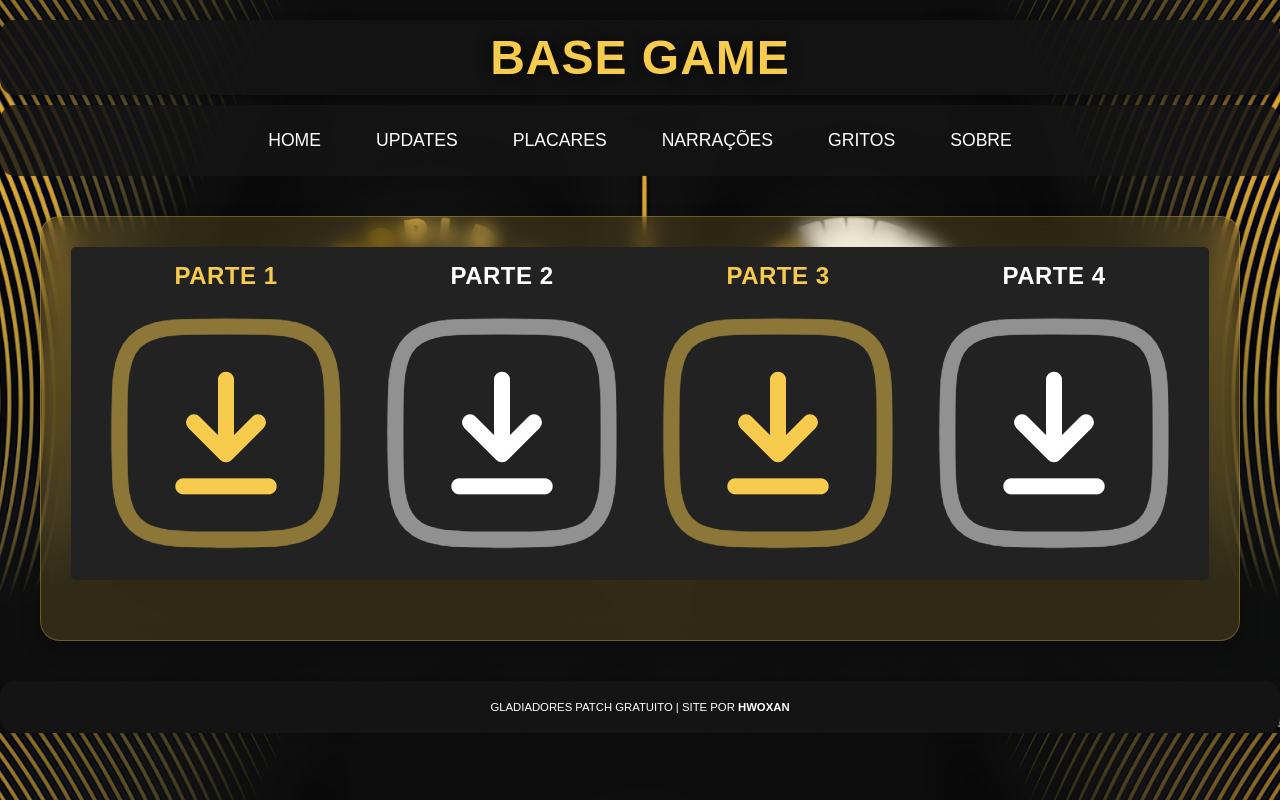
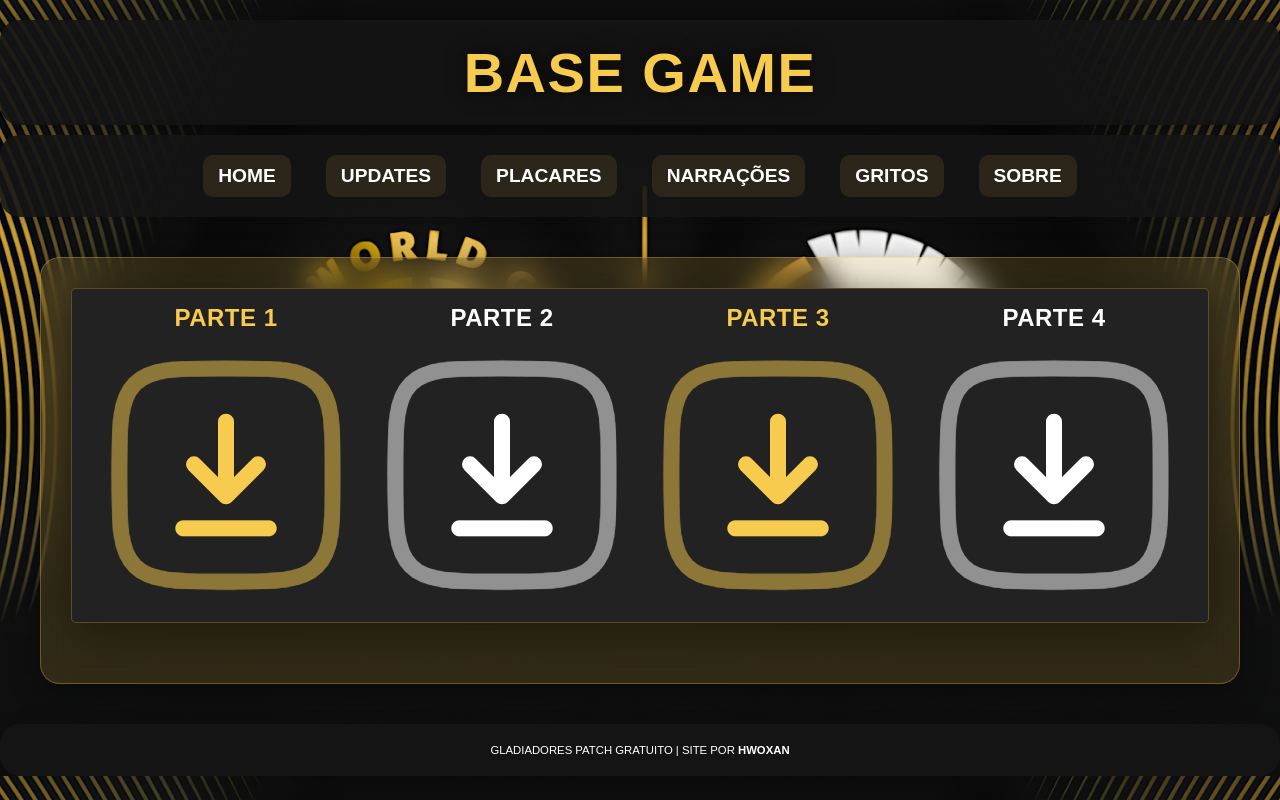
Before and after one commit to hwoxan/fgp, a plain HTML site: page base.html in a window 1280 px wide. Drawn offline with Linux system fonts and the light colour scheme.

Commit message:
Update home.css

```diff
--- a/assets/css/home.css
+++ b/assets/css/home.css
@@ -19,47 +19,56 @@ body {
 /* Header */
 header {
     background-color: rgba(20, 20, 20, 0.9); /* Fundo escuro mais forte */
-    padding: 10px 0;
+    padding: 20px 0;
     text-align: center;
-    box-shadow: 0 2px 10px rgba(0, 0, 0, 0.3); /* Sombra suave */
-    border-radius: 15px;
+    box-shadow: 0 4px 20px rgba(0, 0, 0, 0.4); /* Sombra suave */
+    border-radius: 20px;
     margin-top: 20px; /* Distância do topo */
+    animation: slideDown 0.5s ease-out; /* Animação suave ao entrar */
 }
 
 header h1 {
-    font-size: 3rem; /* Tamanho de fonte maior e moderno */
+    font-size: 3.5rem; /* Tamanho de fonte maior e moderno */
     color: #F7CB4D;
-    text-shadow: 0 0 15px rgba(0, 0, 0, 0.8);
+    text-shadow: 0 0 20px rgba(0, 0, 0, 0.8);
     font-weight: bold;
-    letter-spacing: 1px;
+    letter-spacing: 1.5px;
     text-transform: uppercase; /* Letra maiúscula para um visual mais forte */
+    transition: transform 0.3s ease;
+}
+
+header h1:hover {
+    transform: scale(1.1); /* Aumenta o título ao passar o mouse */
 }
 
 /* Navigation */
 .navbar {
-    background-color: rgba(20, 20, 20, 0.8);
+    background-color: rgba(20, 20, 20, 0.9);
     padding: 20px 0;
     display: flex;
     justify-content: center;
     gap: 35px;
-    border-radius: 15px; /* Bordas arredondadas */
+    border-radius: 20px; /* Bordas arredondadas */
     margin-top: 10px; /* Distância entre navbar e conteúdo */
+    box-shadow: 0 4px 20px rgba(0, 0, 0, 0.2); /* Sombra suave */
 }
 
 .navbar a {
     color: #fff;
-    font-size: 1.1rem;
-    font-weight: 500;
+    font-size: 1.2rem;
+    font-weight: 600;
     text-decoration: none;
-    transition: all 0.3s ease; /* Suaviza a transição */
-    border-radius: 5px;
-    padding: 5px 10px;
+    transition: all 0.4s ease; /* Suaviza a transição */
+    border-radius: 10px;
+    padding: 10px 15px;
+    background-color: rgba(247, 202, 77, 0.1); /* Leve fundo dourado */
 }
 
 .navbar a:hover {
     color: #F7CB4D;
-    background-color: rgba(247, 202, 77, 0.1); /* Fundo leve ao passar o mouse */
-    text-decoration: underline;
+    background-color: rgba(247, 202, 77, 0.2); /* Fundo dourado mais forte */
+    box-shadow: 0 0 10px rgba(247, 202, 77, 0.5); /* Efeito de brilho */
+    transform: scale(1.05); /* Leve aumento ao passar o mouse */
 }
 
 /* Main Content */
@@ -69,30 +78,42 @@ header h1 {
     padding: 30px;
     background-color: rgba(247, 202, 77, 0.15); /* Cor suave de fundo */
     border-radius: 20px;
-    box-shadow: 0 8px 20px rgba(0, 0, 0, 0.3); /* Sombras modernas */
-    backdrop-filter: blur(10px); /* Efeito de desfoque no fundo */
+    box-shadow: 0 8px 30px rgba(0, 0, 0, 0.4); /* Sombras modernas */
+    backdrop-filter: blur(15px); /* Efeito de desfoque no fundo */
     border: 1px solid rgba(247, 202, 77, 0.3); /* Borda fina e suave */
+    animation: fadeIn 1s ease-out; /* Animação suave ao entrar */
 }
 
 /* Post Style */
 .post {
-    background-color: rgba(20, 20, 20, 0.8);
-    padding: 20px;
-    margin-bottom: 25px;
-    border-radius: 15px;
-    transition: transform 0.3s ease;
+    background-color: rgba(20, 20, 20, 0.5); /* menos opaco para mostrar mais conteúdo atrás */
+    backdrop-filter: blur(20px) brightness(0.8); /* desfoque + leve escurecimento para profundidade */
+    -webkit-backdrop-filter: blur(20px) brightness(0.8); /* prefixo para compatibilidade */
+    border: 1px solid rgba(247, 202, 77, 0.25); /* borda dourada suave para destacar */
+    padding: 25px;
+    margin-bottom: 30px;
+    border-radius: 20px;
+    transition: transform 0.3s ease, box-shadow 0.3s ease, background-color 0.3s ease;
+    box-shadow: 0 12px 40px rgba(0, 0, 0, 0.35); /* sombra mais profunda para “elevar” o card */
 }
 
 .post:hover {
-    transform: translateY(-5px); /* Efeito de elevação */
+    transform: translateY(-10px) scale(1.02);
+    background-color: rgba(20, 20, 20, 0.65);
+    box-shadow: 0 20px 60px rgba(0, 0, 0, 0.45);
 }
 
 .post h2 {
-    font-size: 2rem;
+    font-size: 2.2rem;
     color: #F7CB4D;
     margin-bottom: 15px;
-    font-weight: bold;
+    font-weight: 700;
     letter-spacing: 0.5px;
+    transition: color 0.3s ease;
+}
+
+.post h2:hover {
+    color: #F7CB4D;
 }
 
 .post p {
@@ -105,10 +126,11 @@ header h1 {
 
 .post iframe {
     width: 100%;
-    max-width: 640px;
-    height: 360px;
-    margin: 20px 0;
+    max-width: 700px;
+    height: 380px;
+    margin: 25px 0;
     border-radius: 15px;
+    border: none;
 }
 
 /* Footer */
@@ -118,15 +140,16 @@ footer {
     text-align: center;
     padding: 20px 0;
     font-size: 1rem;
-    border-radius: 15px;
-    box-shadow: 0 2px 10px rgba(0, 0, 0, 0.2);
+    border-radius: 20px;
+    box-shadow: 0 4px 20px rgba(0, 0, 0, 0.2);
+    animation: fadeIn 1s ease-out; /* Animação suave ao entrar */
 }
 
 footer a {
     color: #fff;
     text-decoration: none;
-    font-weight: bold;
-    transition: color 0.3s ease;
+    font-weight: 600;
+    transition: color 0.4s ease;
 }
 
 footer a:hover {
@@ -136,17 +159,17 @@ footer a:hover {
 /* Responsividade */
 @media (max-width: 768px) {
     header h1 {
-        font-size: 2.5rem;
+        font-size: 2.8rem;
     }
 
     .navbar {
         flex-direction: column;
-        padding: 15px 0;
+        padding: 20px 0;
     }
 
     .navbar a {
-        font-size: 1.2rem;
-        margin-bottom: 10px;
+        font-size: 1.3rem;
+        margin-bottom: 15px;
     }
 
     .post {
@@ -157,10 +180,31 @@ footer a:hover {
 
     .post iframe {
         width: 100%;
-        margin-top: 15px;
+        margin-top: 20px;
     }
 
     footer {
-        padding: 20px;
+        padding: 30px;
     }
 }
+
+/* Animations */
+@keyframes slideDown {
+    from {
+        opacity: 0;
+        transform: translateY(-20px);
+    }
+    to {
+        opacity: 1;
+        transform: translateY(0);
+    }
+}
+
+@keyframes fadeIn {
+    from {
+        opacity: 0;
+    }
+    to {
+        opacity: 1;
+    }
+}
```
